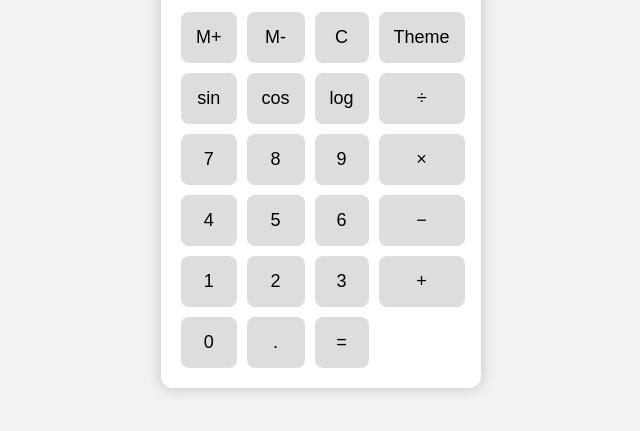
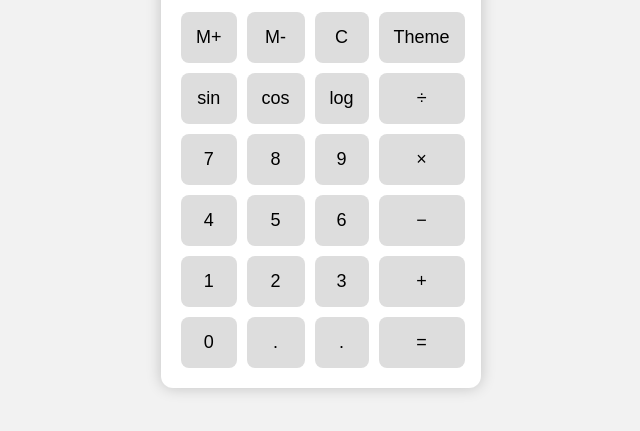
Before and after one commit to WilliamRArata/WilliamRArata.github.io, a plain HTML site: page index.html in a window 1280 px wide. Shown: the part 273-704 px from the top of the page, without its empty margins (319-959 px from the left). Drawn offline with Linux system fonts and the light colour scheme.

Commit message:
Update index.html

```diff
--- a/index.html
+++ b/index.html
@@ -40,6 +40,7 @@
 
       <button onclick="appendValue('0')">0</button>
       <button onclick="appendValue('.')">.</button>
+      <button onclick="appendValue('<3')">.</button>
       <button onclick="calculate()">=</button>
     </div>
   </div>
```
